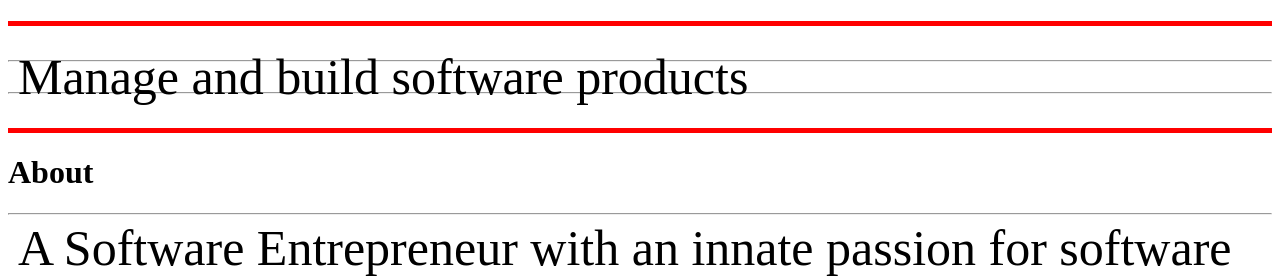
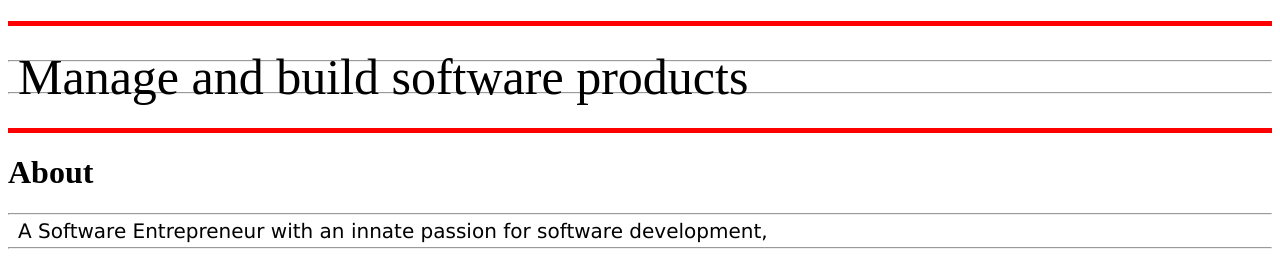
Before and after one commit to luqmanmusah/luqman, a plain HTML site: page index.html in a window 1280 px wide. Shown: the part 679-957 px from the top of the page. Drawn offline with Linux system fonts and the light colour scheme.

Commit message:
Style paragraph

```diff
--- a/main.css
+++ b/main.css
@@ -10,3 +10,8 @@ p {
     margin-left: 10px;
     margin-bottom: -22px;
 }
+
+#about_p {
+    font-family: Verdana, Geneva, Tahoma, sans-serif;
+    font-size: 20px;
+}
```
